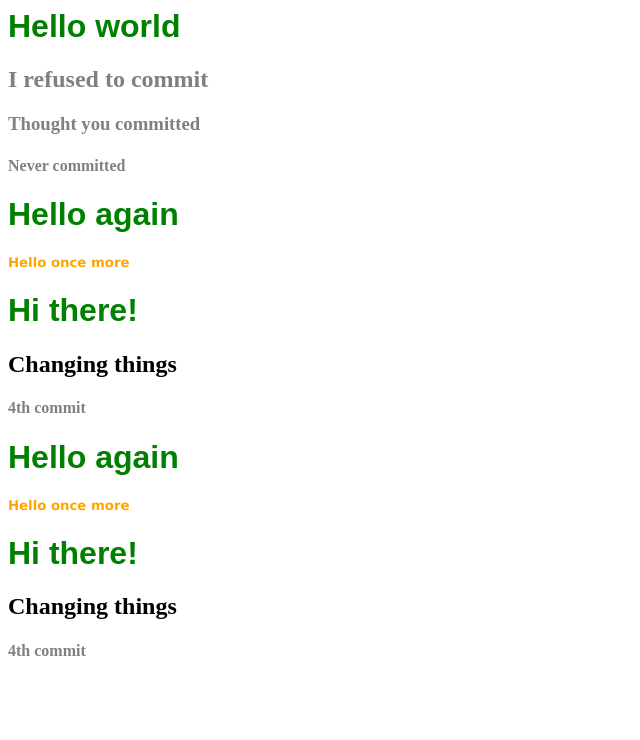
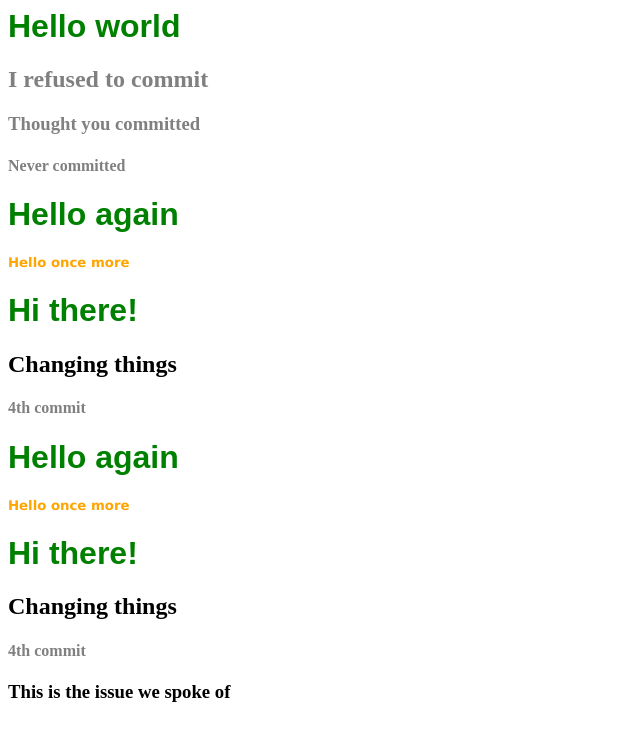
Before and after one commit to shawnwildo/git_test, a plain HTML site: page index.html in a window 1280 px wide. Shown: the whole page, without its empty margins (0-640 px from the left). Drawn offline with Linux system fonts and the light colour scheme.

Commit message:
Correctd the issue

```diff
--- a/index.html
+++ b/index.html
@@ -30,6 +30,7 @@
 		<div>
 		<h4>4th commit</h4>
 	</div>
+	<h3>This is the issue we spoke of</h3>
 
 
 
```
